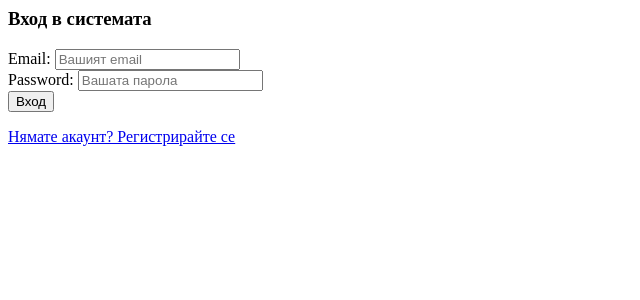
After one commit to 3iqpotato/HungryHub, a Django app: page /login/ in a window 1280 px wide. The commit adds this page. Shown: the top 300 px of the page, without its empty margins (0-640 px from the left). Run offline with Django 5.2, Linux system fonts and the light colour scheme.

Commit message:
added login functionality

```diff
--- a/myproject/accounts/forms.py
+++ b/myproject/accounts/forms.py
@@ -1,7 +1,7 @@
 from django import forms
 from django.contrib.auth.forms import UserCreationForm
 from .models import Account
-
+from django.contrib.auth.forms import AuthenticationForm
 
 class AccountRegistrationForm(UserCreationForm):
     type = forms.ChoiceField(choices=Account.ACCOUNT_TYPES)
@@ -13,3 +13,15 @@ class AccountRegistrationForm(UserCreationForm):
     def __init__(self, *args, **kwargs):
         super().__init__(*args, **kwargs)
         # self.fields['username'].required = False  # username не е задължителен
+
+
+
+
+
+class LoginForm(AuthenticationForm):
+    username = forms.EmailField(label="Email")  # Променяме label да е Email, ако използваме email като username
+
+    def __init__(self, *args, **kwargs):
+        super().__init__(*args, **kwargs)
+        self.fields['username'].widget.attrs.update({'placeholder': 'Вашият email'})
+        self.fields['password'].widget.attrs.update({'placeholder': 'Вашата парола'})
--- a/myproject/accounts/urls.py
+++ b/myproject/accounts/urls.py
@@ -1,6 +1,10 @@
 from myproject.accounts import views
 from django.urls import path
 
+from myproject.accounts.views import CustomLoginView
+
 urlpatterns = [
-    path('', views.register, name='register'),
+    path('register/', views.register, name='register'),
+    path('login/', CustomLoginView.as_view(), name='login'),
+    path('complete-profile-redirect/', views.complete_profile_redirect, name='complete_profile_redirect'),
 ]
--- a/myproject/accounts/views.py
+++ b/myproject/accounts/views.py
@@ -1,5 +1,7 @@
 from django.contrib.auth.decorators import login_required
+from django.contrib.auth.views import LoginView
 from django.shortcuts import render
+from django.urls import reverse
 
 
 def index_view(request):
@@ -8,7 +10,7 @@ def index_view(request):
 
 from django.shortcuts import render, redirect
 from django.contrib.auth import login
-from .forms import AccountRegistrationForm
+from .forms import AccountRegistrationForm, LoginForm
 
 
 def register(request):
@@ -35,39 +37,28 @@ def register(request):
     return render(request, 'register.html', {'form': form})
 
 
+class CustomLoginView(LoginView):
+    form_class = LoginForm
+    template_name = 'login.html'
+
+    def get_success_url(self):
+        # Пренасочване според типа потребител след успешен логин
+        user = self.request.user
+        if user.type == 'user' and hasattr(user, 'userprofile'):
+            return reverse('user_home')
+        elif user.type == 'supplier' and hasattr(user, 'supplier'):
+            return reverse('supplier_home_view')
+        elif user.type == 'restaurant' and hasattr(user, 'restaurant'):
+            return reverse('restaurant_home_view')
+        # Ако няма попълнен профил, пренасочи към попълване
+        return reverse('complete_profile_redirect')
 
 
-# @login_required
-# def complete_supplier_profile(request):
-#     if request.method == 'POST':
-#         form = SupplierForm(request.POST, request.FILES)
-#         if form.is_valid():
-#             supplier = form.save(commit=False)
-#             supplier.account = request.user
-#             supplier.save()
-#             return redirect('home')
-#     else:
-#         form = SupplierForm()
-#
-#     return render(request, 'accounts/complete_profile.html', {
-#         'form': form,
-#         'profile_type': 'Supplier'
-#     })
-#
-#
-# @login_required
-# def complete_restaurant_profile(request):
-#     if request.method == 'POST':
-#         form = RestaurantForm(request.POST, request.FILES)
-#         if form.is_valid():
-#             restaurant = form.save(commit=False)
-#             restaurant.account = request.user
-#             restaurant.save()
-#             return redirect('home')
-#     else:
-#         form = RestaurantForm()
-#
-#     return render(request, 'accounts/complete_profile.html', {
-#         'form': form,
-#         'profile_type': 'Restaurant'
-#     })
+def complete_profile_redirect(request):
+    user = request.user
+    if user.type == 'user':
+        return redirect('complete_user_profile')
+    elif user.type == 'supplier':
+        return redirect('complete_supplier_profile')
+    elif user.type == 'restaurant':
+        return redirect('complete_restaurant_profile')
--- a/myproject/suppliers/views.py
+++ b/myproject/suppliers/views.py
@@ -1,5 +1,6 @@
 from django.contrib.auth.decorators import login_required
 from django.shortcuts import render, redirect
+from django.urls import reverse
 
 from myproject.suppliers.forms import SupplierForm
 from myproject.suppliers.models import Supplier
@@ -8,6 +9,11 @@ from myproject.suppliers.models import Supplier
 # Create your views here.
 @login_required
 def complete_supplier_profile(request):
+    if request.user.type != 'supplier':
+        if request.user.type == 'user':
+            return redirect('complete_user_profile')
+        elif request.user.type == 'restaurant':
+            return redirect('complete_restaurant_profile')
     # Проверяваме дали вече има създаден профил
     try:
         supplier_profile = Supplier.objects.get(account=request.user)
--- /dev/null
+++ b/templates/login.html
@@ -0,0 +1,35 @@
+<div class="container">
+    <div class="row justify-content-center">
+        <div class="col-md-6">
+            <div class="card">
+                <div class="card-header">
+                    <h3>Вход в системата</h3>
+                </div>
+                <div class="card-body">
+                    <form method="post">
+                        {% csrf_token %}
+                        {{ form.non_field_errors }}
+
+                        <div class="form-group">
+                            {{ form.username.label_tag }}
+                            {{ form.username }}
+                            {{ form.username.errors }}
+                        </div>
+
+                        <div class="form-group">
+                            {{ form.password.label_tag }}
+                            {{ form.password }}
+                            {{ form.password.errors }}
+                        </div>
+
+                        <button type="submit" class="btn btn-primary btn-block">Вход</button>
+                    </form>
+
+                    <div class="text-center mt-3">
+                        <a href="{% url 'register' %}">Нямате акаунт? Регистрирайте се</a>
+                    </div>
+                </div>
+            </div>
+        </div>
+    </div>
+</div>
```
Also changed, not shown: myproject/restaurants/views.py (+7 -0 lines), myproject/users/views.py (+7 -0 lines), templates/register.html (+12 -2 lines).
